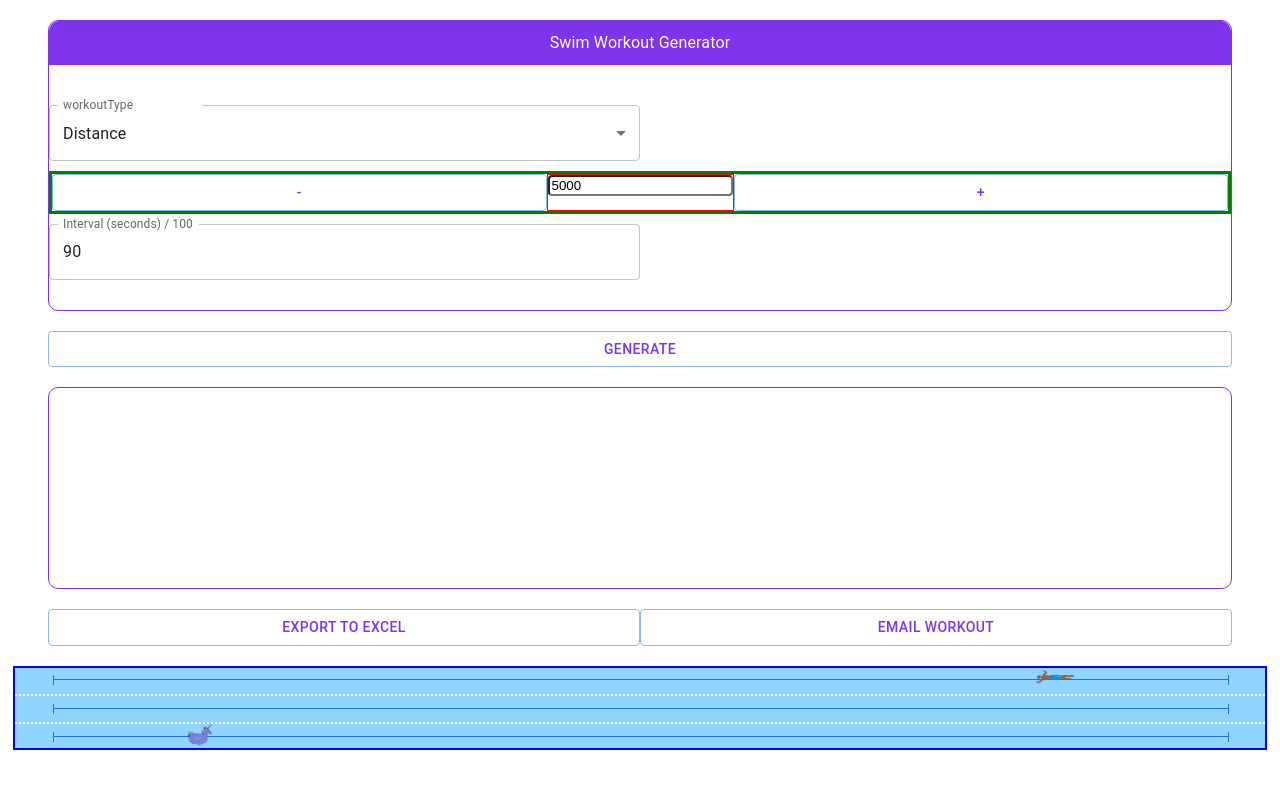
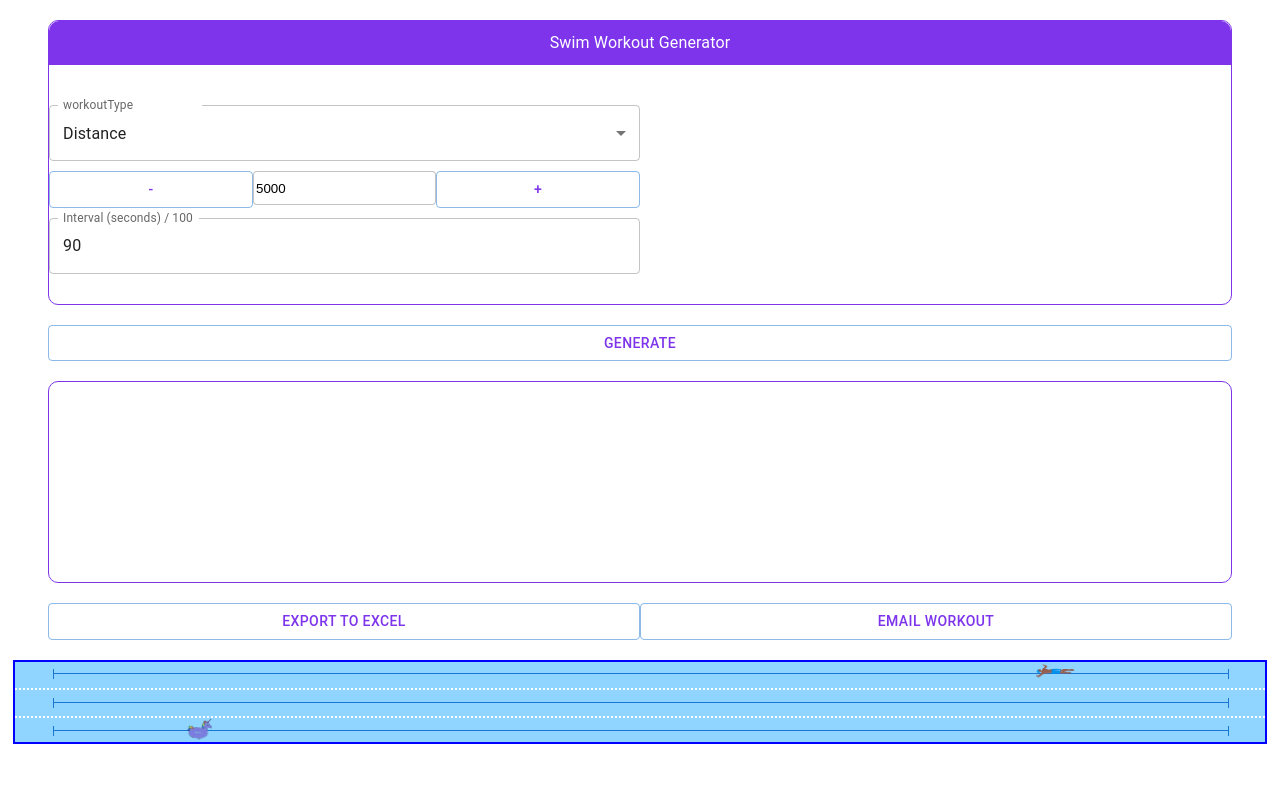
Before and after one commit to legaudinier/swimWorkouts, a React (Vite) app: page / in a window 1280 px wide. Shown: the top 788 px of the page. Built offline with nearby package versions, Linux system fonts and the light colour scheme.

Commit message:
Number input better, not done, but better

```diff
--- a/src/App.tsx
+++ b/src/App.tsx
@@ -29,6 +29,14 @@ function App() {
   const baseIntervalChange = (event: any) => {
     setInterval(event.target.valueAsNumber)
   };
+
+  const decreaseYardage = () => {
+    setYardage(yardage - 50)
+  }
+
+  const increaseYardage = () => {
+    setYardage(yardage + 50)
+  }
 
   const generate = () => {
     /// we need to send the info on this click
@@ -100,17 +108,19 @@ function App() {
                 </Select>
               </FormControl>
             </Box>
-            <Box sx={{ border: '3px solid green', display: 'flex', marginBottom: '10px', minWidth: '50%' }}>
+            <Box sx={{ display: 'flex', marginBottom: '10px', maxWidth: '50%' }}>
               <Button variant="outlined"
                 sx={{
                   color: '#7d34eb',
                   width: '100%'
 
                 }}
-                onClick={() => console.log('decrease')}>-</Button>
+                onClick={() => decreaseYardage()}>-</Button>
               <Box sx={{
-                border: '1px solid red', '& #yardageInput': {
-                  borderRadius: '4px'
+                '& #yardageInput': {
+                  borderRadius: '4px',
+                  height: '30px',
+                  border: '.5px solid rgba(0, 0, 0, 0.23)'
                 },
               }}>
                 <input
@@ -128,24 +138,8 @@ function App() {
                   width: '100%'
 
                 }}
-                onClick={() => console.log('increase')}>+</Button>
+                onClick={() => increaseYardage()}>+</Button>
             </Box>
-            {/* <Box>
-              <TextField
-                id="outlined-basic"
-                label="Yardage"
-                variant="outlined"
-                type="number"
-                defaultValue={'3000'}
-                onChange={yardageChange}
-                sx={{ minWidth: '50%' }}
-                InputProps={{
-                  inputProps: {
-                    max: 10000, min: 50, step: 50
-                  }
-                }}
-              />
-            </Box> */}
             <Box>
               <TextField
                 label="Interval (seconds) / 100"
```
